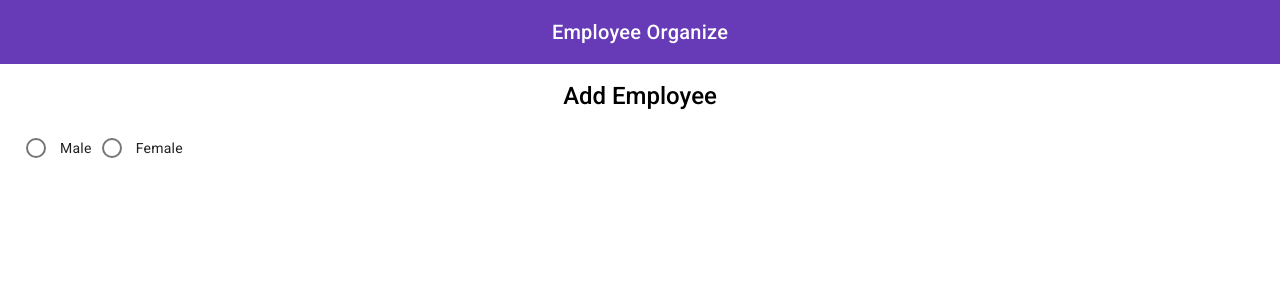
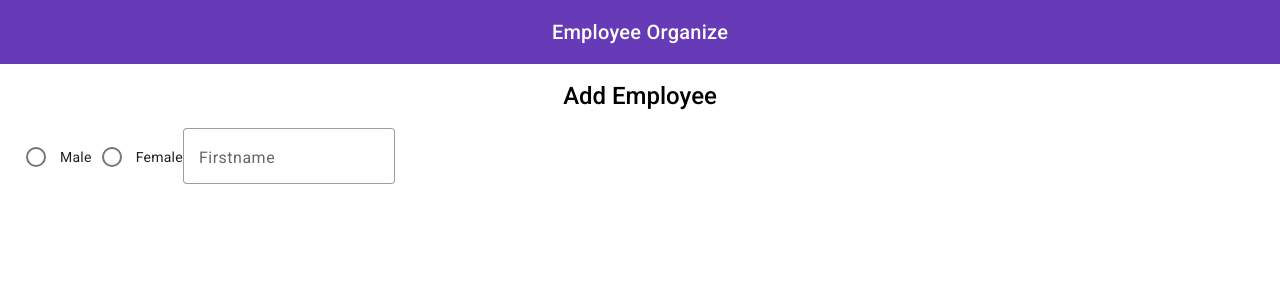
Before and after one commit to laska-adief/employee-organize, an Angular app: page /employee/form in a window 1280 px wide. Shown: the top 300 px of the page. Built offline with nearby package versions, Linux system fonts and the light colour scheme; sample sign-in values are in the browser's storage.

Commit message:
[Employee Organize] add firstname field input

```diff
--- a/src/app/pages/employee/employee-form/employee-form.component.html
+++ b/src/app/pages/employee/employee-form/employee-form.component.html
@@ -5,5 +5,9 @@
       <mat-radio-button value="male">Male</mat-radio-button>
       <mat-radio-button value="female">Female</mat-radio-button>
     </mat-radio-group>
+      <mat-form-field appearance="outline">
+        <mat-label>Firstname</mat-label>
+        <input matInput placeholder="Firstname">
+      </mat-form-field>
   </form>
 </section>
```
